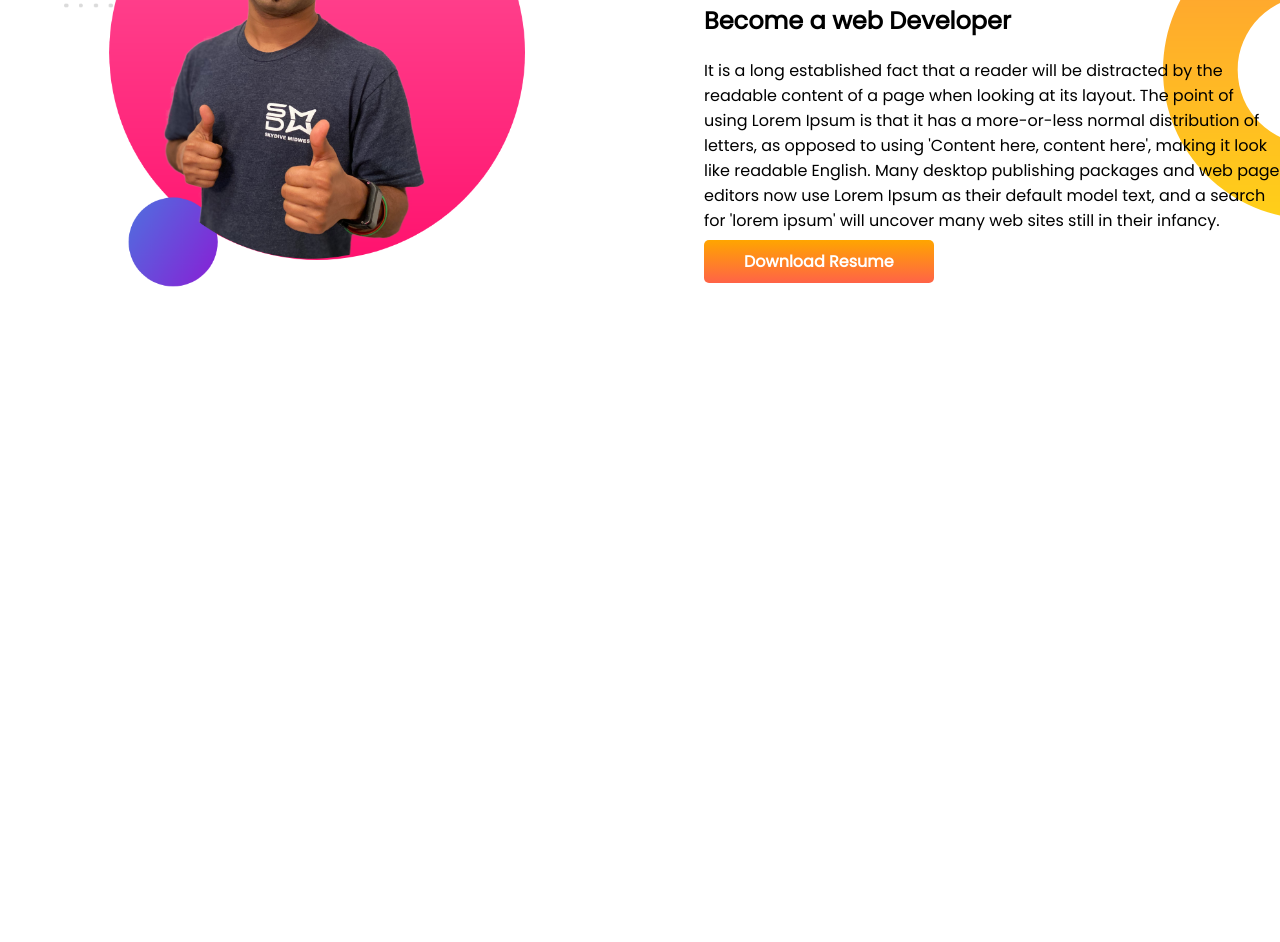
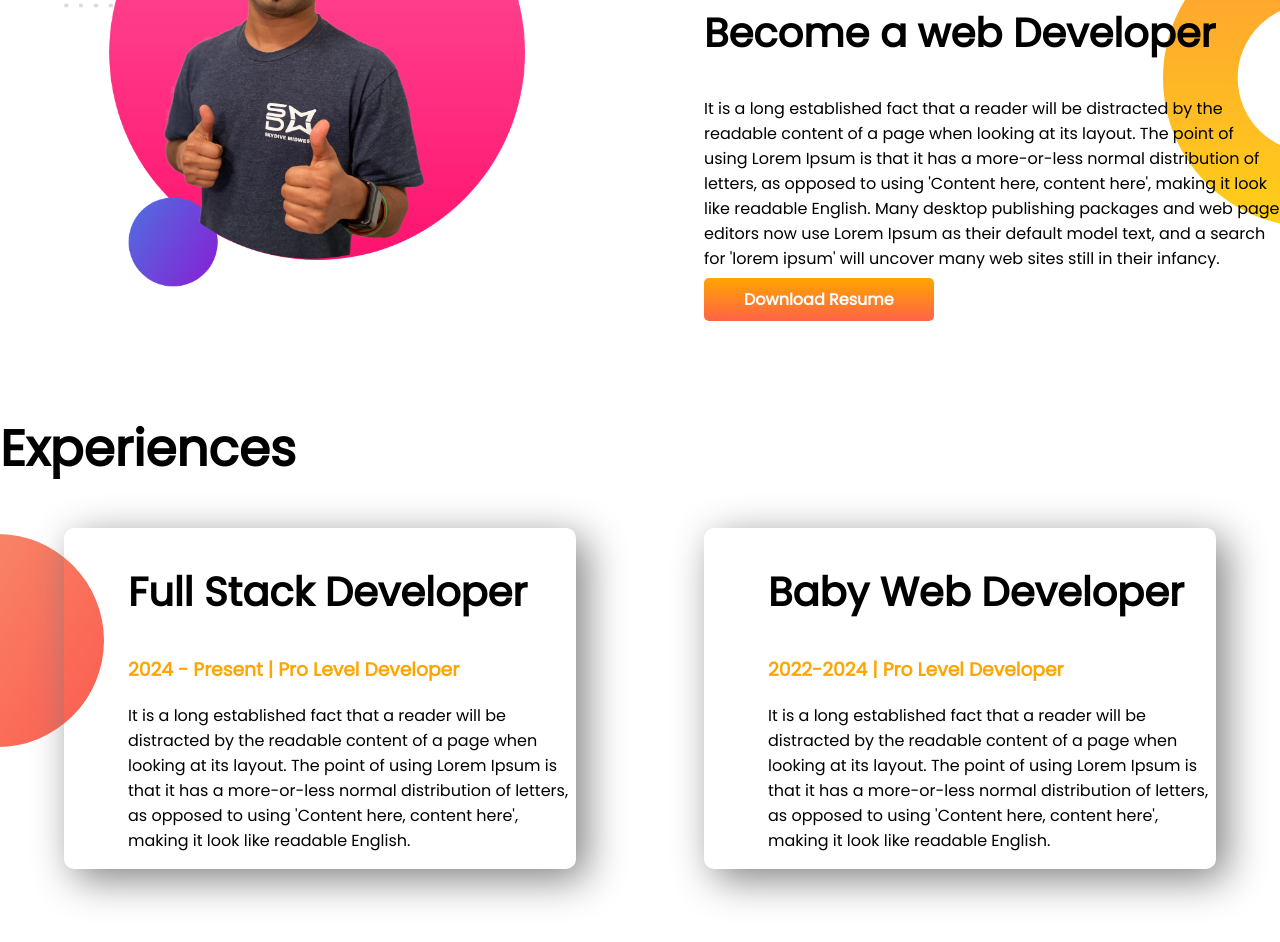
Before and after one commit to SumanProbir/developer-portfolio, a plain HTML site: page index.html in a window 1280 px wide. Shown: the part 792-1734 px from the top of the page. Before the commit the page ends 1186 px from the top, so only its background shows below. Drawn offline with Linux system fonts and the light colour scheme.

Commit message:
third section update

```diff
--- a/index.html
+++ b/index.html
@@ -12,7 +12,7 @@
 </head>
 <body>
 
-    <section class="first-part">
+    <section class="first-part flexible-container">
         <div class="half-width">
             <h1> Welcome To</h1>
             <h1> <span class="orange-color"> Suman Probir </span> World!</h1>
@@ -27,7 +27,7 @@
 
     </section>
 
-    <section class="second-part">
+    <section class="second-part flexible-container">
 
         <div class="half-width">
             <img src="images/jhankar2.png" alt="">
@@ -44,6 +44,24 @@
 
     </section>
 
+    <section class="third-part">
+        <h1> Experiences</h1>
+
+        <div class="flexible-container">
+            <div class="experience-item">
+                <h2> Full Stack Developer </h2>
+                <h3 class="orange-color"> 2024 - Present | Pro Level Developer </h3>
+                <p> It is a long established fact that a reader will be distracted by the readable content of a page when looking at its layout. The point of using Lorem Ipsum is that it has a more-or-less normal distribution of letters, as opposed to using 'Content here, content here', making it look like readable English.</p>
+            </div>
+
+            <div class="experience-item">
+                <h2> Baby Web Developer </h2>
+                <h3 class="orange-color"> 2022-2024 | Pro Level Developer</h3>
+                <p> It is a long established fact that a reader will be distracted by the readable content of a page when looking at its layout. The point of using Lorem Ipsum is that it has a more-or-less normal distribution of letters, as opposed to using 'Content here, content here', making it look like readable English.</p>
+            </div>
+        </div>
+
+    </section>
 
 
 
--- a/style.css
+++ b/style.css
@@ -5,11 +5,14 @@ body{
 h1{
     font-size: 50px;
 }
+h2{
+    font-size: 40px;
+}
 .orange-color{
     color: orange;
 }
 
-section{
+.flexible-container{
     display: flex;
     margin-bottom: 100px;
 }
@@ -18,6 +21,7 @@ section{
     width: 50%;
     padding-left: 5%;
 }
+
 .half-width img{
     width: 80%;
 }
@@ -42,6 +46,12 @@ section{
     background-position: right;
 }
 
+.third-part{
+    background-image: url(images/exp-bg.png);
+    background-repeat: no-repeat;
+    background-position: left;
+}
+
 .down-button{
     text-decoration: none;
     background-image: linear-gradient(orange,tomato);
@@ -50,3 +60,12 @@ section{
     color: white;
     font-weight: 700;
 }
+
+.experience-item{
+    width: 40%;
+    margin-left: 5%;
+    margin-right: 5%;
+    padding-left: 5%;
+    box-shadow: 10px 10px 40px gray;
+    border-radius: 10px;
+}
```
